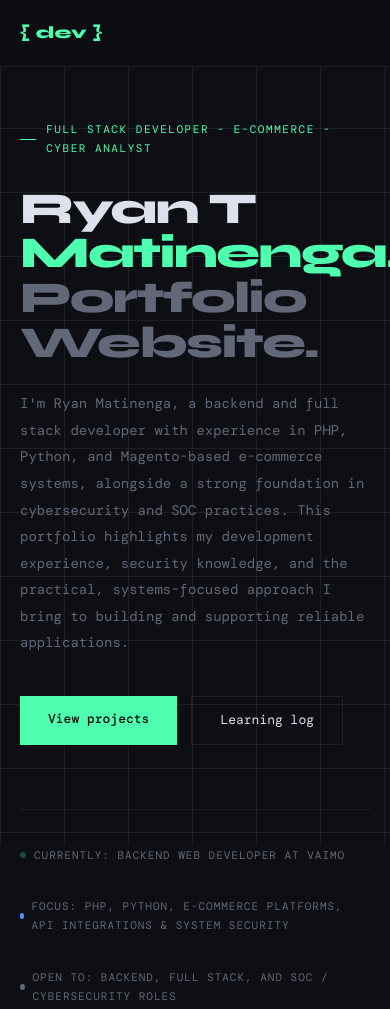
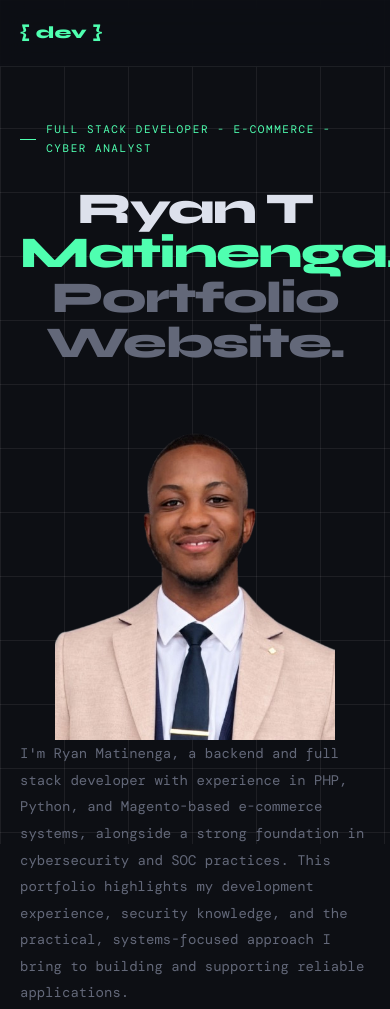
Before and after one commit to RyanMatinenga/developer-portfolio, a plain HTML site: page developer-portfolio/index.html in a window 390 px wide. Shown: the top 1009 px of the page. Drawn offline with nearby package versions, Linux system fonts and the light colour scheme; a web font is replaced by a local one.

Commit message:
Image change: add hero image and fix layout using flexbox 2:1 ratio

```diff
--- a/developer-portfolio/sections/hero.html
+++ b/developer-portfolio/sections/hero.html
@@ -1,11 +1,17 @@
 <section class="hero">
   <div class="hero-eyebrow">Full stack developer - e-commerce - Cyber analyst </div>
 
-  <h1 class="hero-title">
-    Ryan T<br>
-    <em>Matinenga.</em><br>
-    <span class="dim">Portfolio Website.</span>
-  </h1>
+  <div class = "hero-row">
+    <h1 class="hero-title">
+      Ryan T<br>
+      <em>Matinenga.</em><br>
+      <span class="dim">Portfolio Website.</span>
+    </h1>
+    <div class="hero-photo">
+      <img src="/img/Ryan photo.png" alt="Profile" />
+    </div>
+
+  </div>
 
   <p class="hero-sub">
     I'm Ryan Matinenga, a backend and full stack developer with experience in PHP, Python, and Magento-based e-commerce systems, alongside a strong foundation in cybersecurity and SOC practices.
--- a/developer-portfolio/styles/sections.css
+++ b/developer-portfolio/styles/sections.css
@@ -29,8 +29,16 @@
   background: var(--accent);
 }
 
+.hero-row {
+  display: grid;
+  grid-template-columns: minmax(0, 2fr) minmax(220px, 1fr);
+  align-items: center;
+  gap: 32px;
+}
+
 .hero-title {
-  margin-bottom: 24px;
+  min-width: 0;
+  margin-bottom: 0;
   font-family: var(--font-display);
   font-size: clamp(44px, 7vw, 84px);
   font-weight: 800;
@@ -40,6 +48,19 @@
   animation: up 0.5s 0.2s ease forwards;
 }
 
+.hero-photo {
+  display: flex;
+  justify-content: flex-end;
+  width: 100%;
+}
+
+.hero-photo img {
+  width: 100%;
+  max-width: 320px;
+  aspect-ratio: 4 / 5;
+  object-fit: cover;
+  background-color: hsla(0, 0%, 0%, 0);
+}
 .hero-title em {
   color: var(--accent);
   font-style: normal;
@@ -383,8 +404,22 @@
     padding: 120px 20px 72px;
   }
 
+  .hero-row {
+    grid-template-columns: 1fr;
+    gap: 24px;
+  }
+
   .hero-title {
     letter-spacing: -1.5px;
+    text-align: center;
+  }
+
+  .hero-photo {
+    justify-content: center;
+  }
+
+  .hero-photo img {
+    max-width: 280px;
   }
 
   .about-grid {
```
Also changed, not shown: developer-portfolio/img/Ryan photo.png (added).
